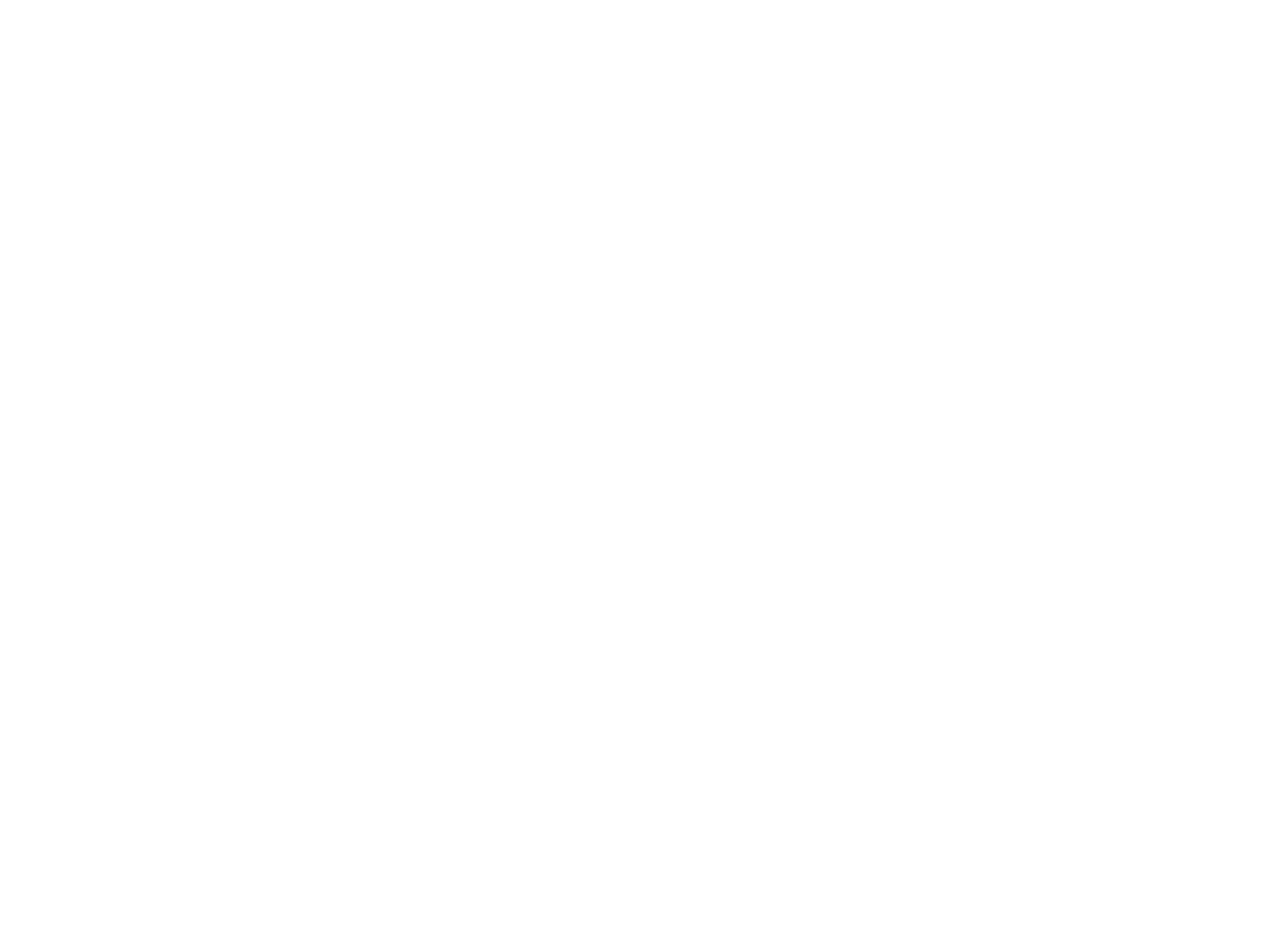
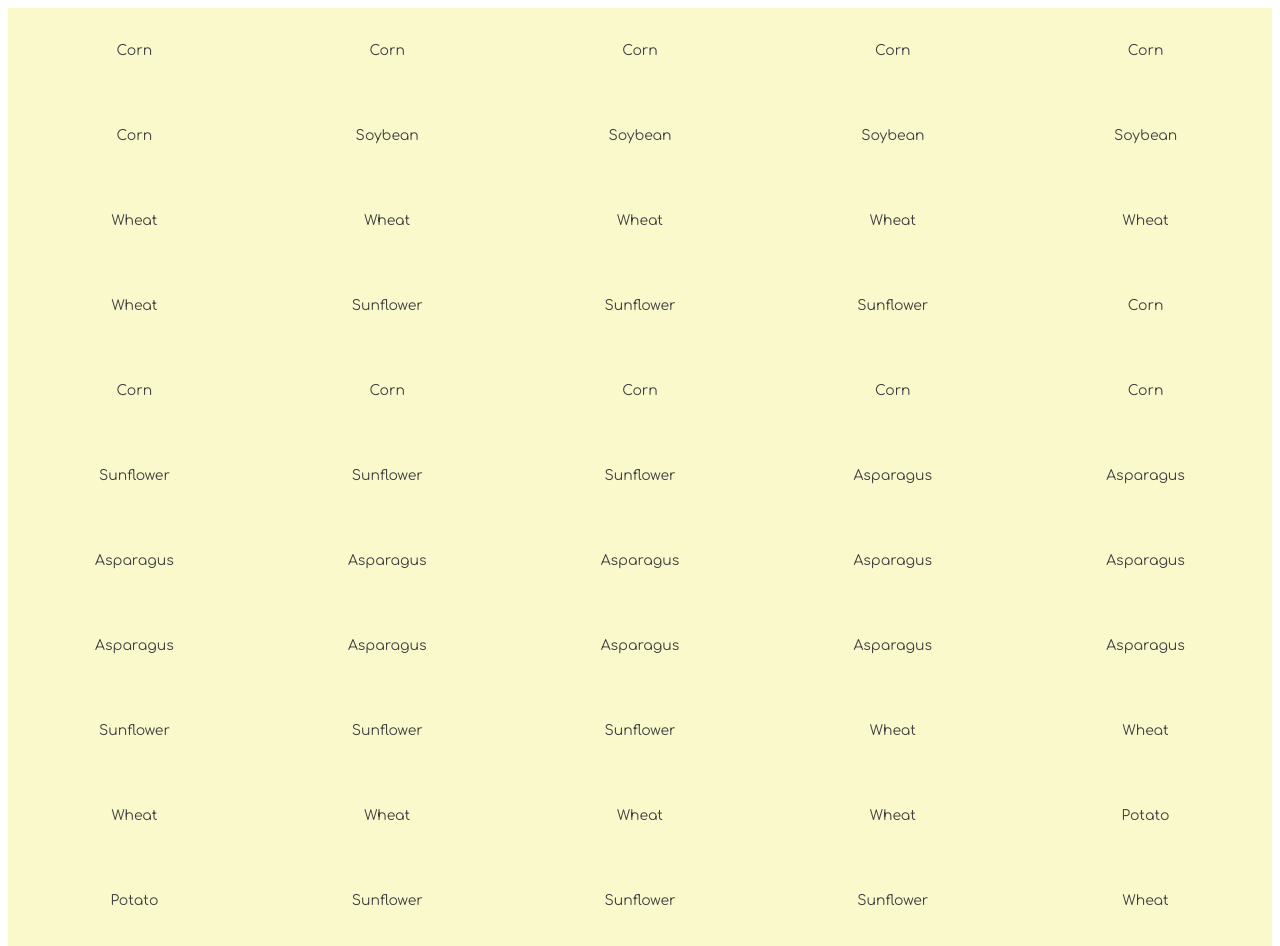
Before and after one commit to skratz17/modern-farm, a website with bundled scripts: page src/index.html in a window 1280 px wide. Shown: the top 946 px of the page. Before the commit the page ends 800 px from the top, so only its background shows below. Built offline with nearby package versions, Linux system fonts and the light colour scheme; a web font is replaced by a local one.

Commit message:
created Catalog.js and CatalogItem.js components to render the harvest to the DOM

```diff
--- a/src/index.html
+++ b/src/index.html
@@ -7,9 +7,7 @@
     </head>
 
     <body>
-        <main class="container">
-            <div class="messages"></div>
-        </main>
+        <main class="container"></main>
 
         <script type="module" src="./scripts/main.js"></script>
     </body>
--- /dev/null
+++ b/src/scripts/catalog/Catalog.js
@@ -0,0 +1,9 @@
+import { CatalogItem } from './CatalogItem.js';
+
+const domNode = document.querySelector('.container');
+
+export const Catalog = harvest => {
+  const harvestHTML = harvest.map(CatalogItem).join('\n');
+
+  domNode.innerHTML += harvestHTML;
+};
--- /dev/null
+++ b/src/scripts/catalog/CatalogItem.js
@@ -0,0 +1,9 @@
+import escape from '../utils/escapeHTML.js';
+
+export const CatalogItem = item => {
+  const { type } = item;
+
+  return `
+    <section class="plant">${escape(type)}</section>
+  `;
+};
--- a/src/scripts/main.js
+++ b/src/scripts/main.js
@@ -2,6 +2,7 @@ import { createPlan } from './plan.js';
 import { plantSeeds } from './tractor.js';
 import { usePlants } from './field.js';
 import { harvestPlants } from './harvester.js';
+import { Catalog } from './catalog/Catalog.js';
 
 const yearlyPlan = createPlan();
 
@@ -9,3 +10,5 @@ plantSeeds(yearlyPlan);
 
 const plants = usePlants();
 const harvest = harvestPlants(plants);
+
+Catalog(harvest);
--- /dev/null
+++ b/src/scripts/utils/escapeHTML.js
@@ -0,0 +1 @@
+export default html => html.toString().replace(/&/g, '&amp;').replace(/</g, '&lt;').replace(/>/g, '&gt;');
--- a/src/styles/main.css
+++ b/src/styles/main.css
@@ -1,4 +1,8 @@
 @import url("https://fonts.googleapis.com/css?family=Comfortaa|Patua+One");
+
+* {
+    box-sizing: border-box;
+}
 
 /*Typography
 --------------------------------------------------------------*/
@@ -33,3 +37,15 @@ h1,h2,h3,h4,h5,h6 {
 .red {
     background-color: darksalmon;
 }
+
+.container {
+    display: flex;
+    flex-wrap: wrap;
+    background-color: #f9f9cc;
+}
+
+.plant {
+    flex-basis: 20%;
+    padding: 2rem;
+    text-align: center;
+}
```
